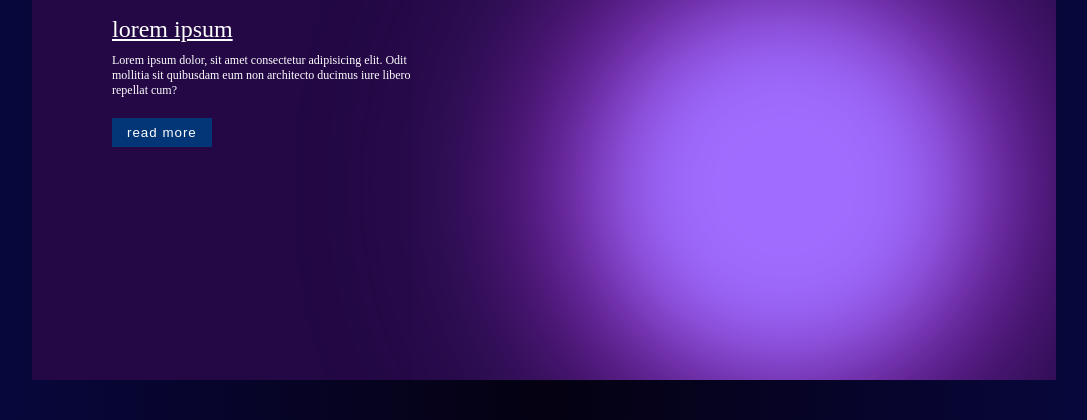
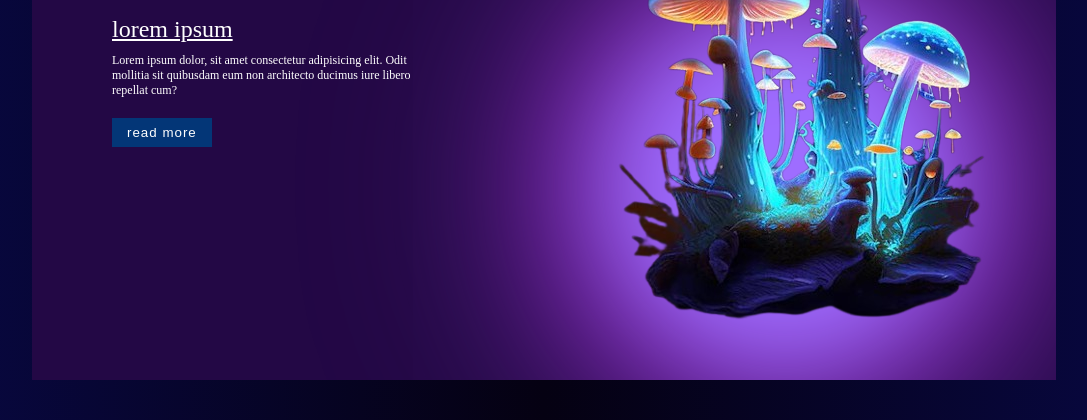
Before and after one commit to ahmedraza-176/hp, a plain HTML site: page index.html in a window 1280 px wide. Shown: the part 380-800 px from the top of the page, without its empty margins (96-1183 px from the left). Drawn offline with Linux system fonts and the light colour scheme.

Commit message:
Update index.html

```diff
--- a/index.html
+++ b/index.html
@@ -40,7 +40,7 @@
 
                 </div>
                 <div class="right">
-                    <img src="iamges/mushroom.png" alt="">
+                    <img src="mushroom.png" alt="">
                 </div>
             </div>
 
@@ -48,4 +48,5 @@
     </div>
 
 </body>
+
 </html>
```
